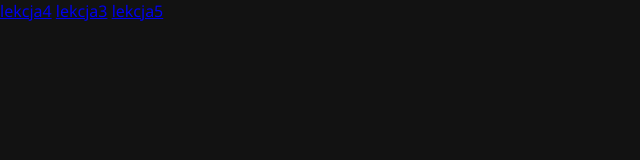
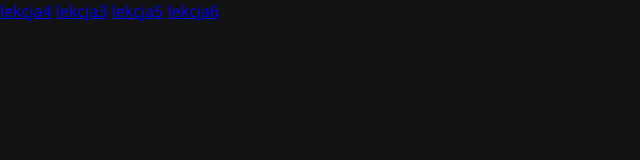
Before and after one commit to Gigant-03/FranekW16, a plain HTML site: page index.html in a window 1280 px wide. Shown: the full height of the page, 0-640 px from the left. Drawn offline with Linux system fonts and the light colour scheme; files that its build step writes are made by us from their sources.

Commit message:
Update index.html

```diff
--- a/index.html
+++ b/index.html
@@ -10,5 +10,6 @@
   <a href="https://gigant-03.github.io/FranekW16/lekcja4/">lekcja4</a>
   <a href="https://gigant-03.github.io/FranekW16/lekcja3/">lekcja3</a>
   <a href="https://gigant-03.github.io/FranekW16/lekcja5/">lekcja5</a>
+  <a href="https://gigant-03.github.io/FranekW16/starter/">lekcja6</a>
 </body>
 </html>
```
